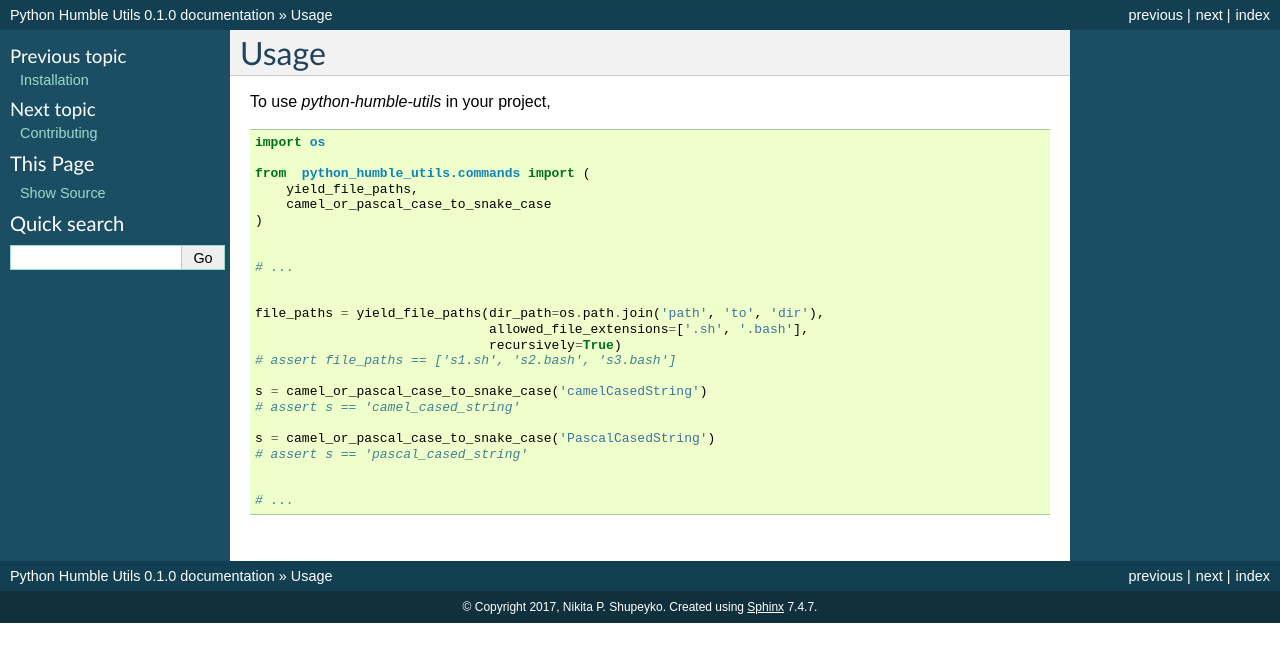
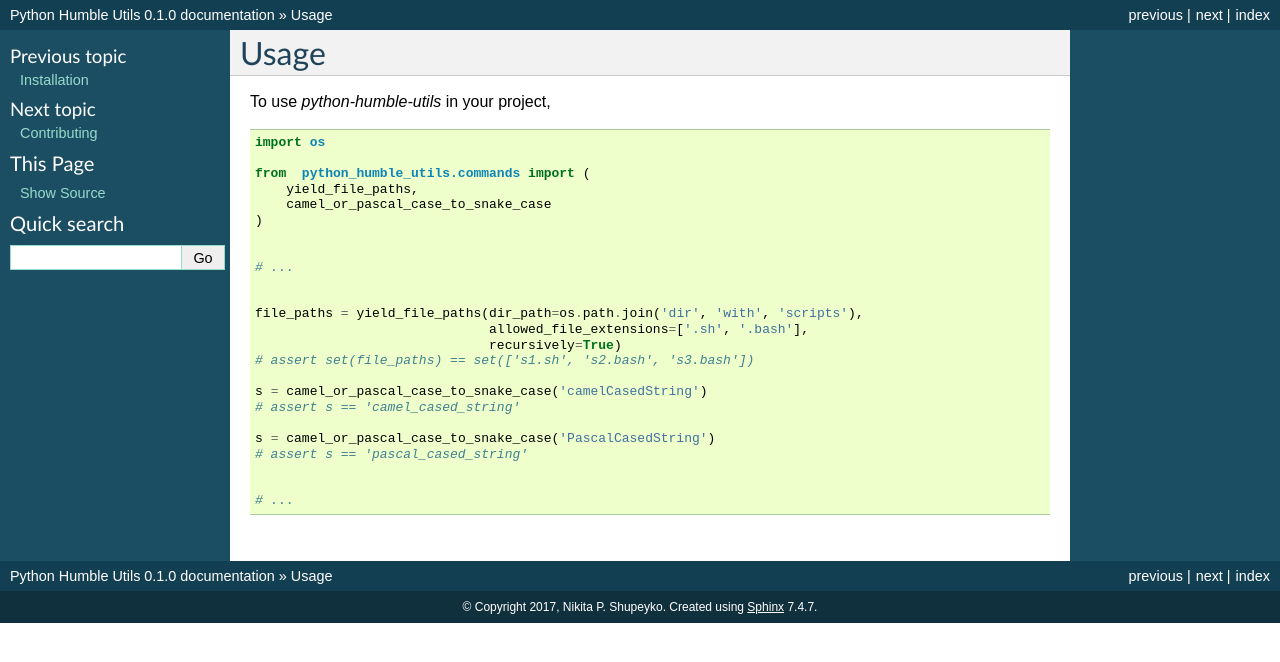
Before and after one commit to webyneter/python-humble-utils, a Sphinx documentation site: the page built from docs/usage.rst, in a window 1280 px wide. Shown: the top 662 px of the page. Built offline with Sphinx 7.4.7, drawn with Linux system fonts in a browser that asks for light colours; pages that are not in the unit, such as notebooks, are missing from menus.

Commit message:
Improve docs

```diff
--- a/docs/usage.rst
+++ b/docs/usage.rst
@@ -16,10 +16,10 @@ To use `python-humble-utils` in your project,
     # ...
 
 
-    file_paths = yield_file_paths(dir_path=os.path.join('path', 'to', 'dir'),
+    file_paths = yield_file_paths(dir_path=os.path.join('dir', 'with', 'scripts'),
                                   allowed_file_extensions=['.sh', '.bash'],
                                   recursively=True)
-    # assert file_paths == ['s1.sh', 's2.bash', 's3.bash']
+    # assert set(file_paths) == set(['s1.sh', 's2.bash', 's3.bash'])
 
     s = camel_or_pascal_case_to_snake_case('camelCasedString')
     # assert s == 'camel_cased_string'
```
Also changed, not shown: README.rst (+3 -6 lines).
